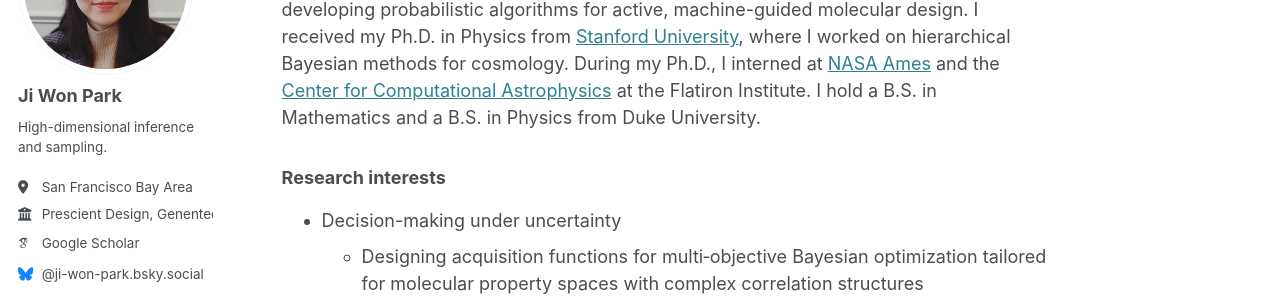
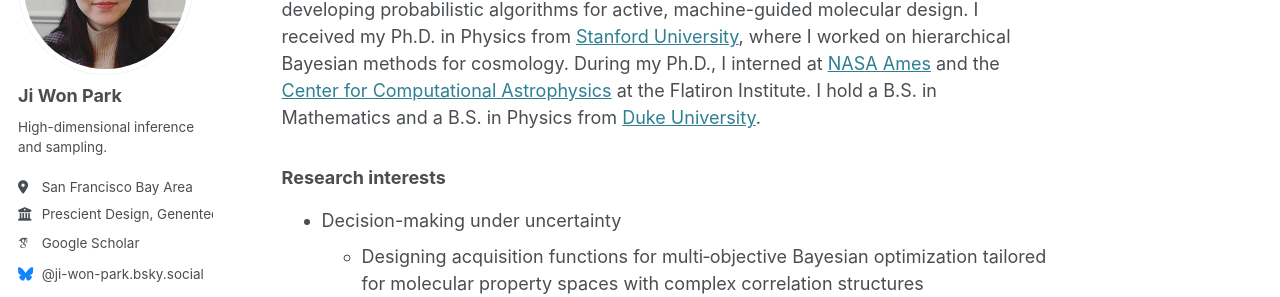
Before and after one commit to jiwoncpark/jiwoncpark.github.io, a Jekyll site: the page built from _pages/about.md, in a window 1280 px wide and 1307 px high. Shown: the part 206-503 px from the top of the window. Built offline with Jekyll 4.4.1, drawn with Linux system fonts in a browser that asks for light colours; some web fonts are replaced; some of the changed lines change nothing that is shown.

Commit message:
Add link

```diff
--- a/_pages/about.md
+++ b/_pages/about.md
@@ -7,7 +7,7 @@
     - /about.html
 ---
 
-I am a Principal Machine Learning Scientist at [Prescient Design](https://www.gene.com/scientists/our-scientists/prescient-design), [Genentech](https://www.gene.com/scientists/our-scientists/ji-won-park). My research focuses on high-dimensional inference and sampling, with a particular emphasis on developing probabilistic algorithms for active, machine-guided molecular design. I received my Ph.D. in Physics from [Stanford University](https://kipac.stanford.edu/people/ji-won-park), where I worked on hierarchical Bayesian methods for cosmology. During my Ph.D., I interned at [NASA Ames](https://www.nasa.gov/ames/) and the [Center for Computational Astrophysics](https://www.simonsfoundation.org/flatiron/center-for-computational-astrophysics/) at the Flatiron Institute. I hold a B.S. in Mathematics and a B.S. in Physics from Duke University.
+I am a Principal Machine Learning Scientist at [Prescient Design](https://www.gene.com/scientists/our-scientists/prescient-design), [Genentech](https://www.gene.com/scientists/our-scientists/ji-won-park). My research focuses on high-dimensional inference and sampling, with a particular emphasis on developing probabilistic algorithms for active, machine-guided molecular design. I received my Ph.D. in Physics from [Stanford University](https://kipac.stanford.edu/people/ji-won-park), where I worked on hierarchical Bayesian methods for cosmology. During my Ph.D., I interned at [NASA Ames](https://www.nasa.gov/ames/) and the [Center for Computational Astrophysics](https://www.simonsfoundation.org/flatiron/center-for-computational-astrophysics/) at the Flatiron Institute. I hold a B.S. in Mathematics and a B.S. in Physics from [Duke University](https://duke.edu/).
 
 ### Research interests
 
```
